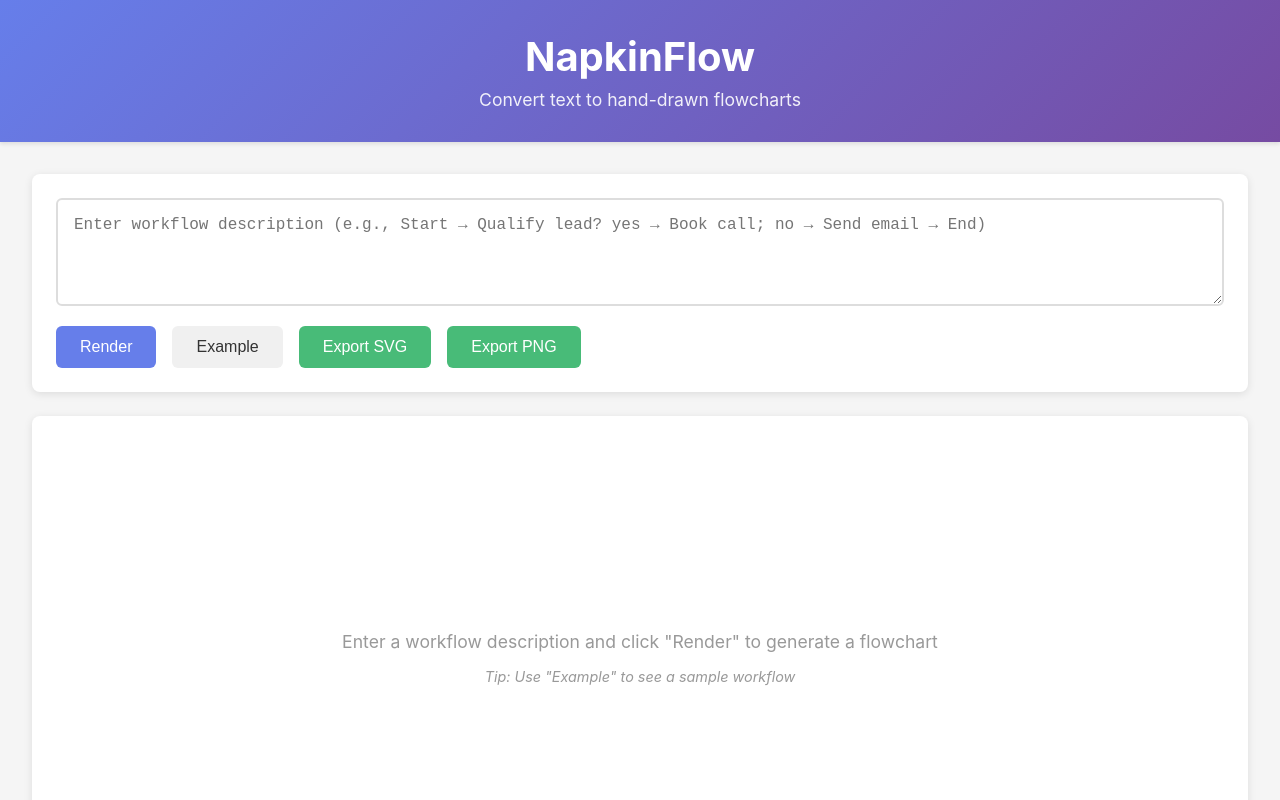
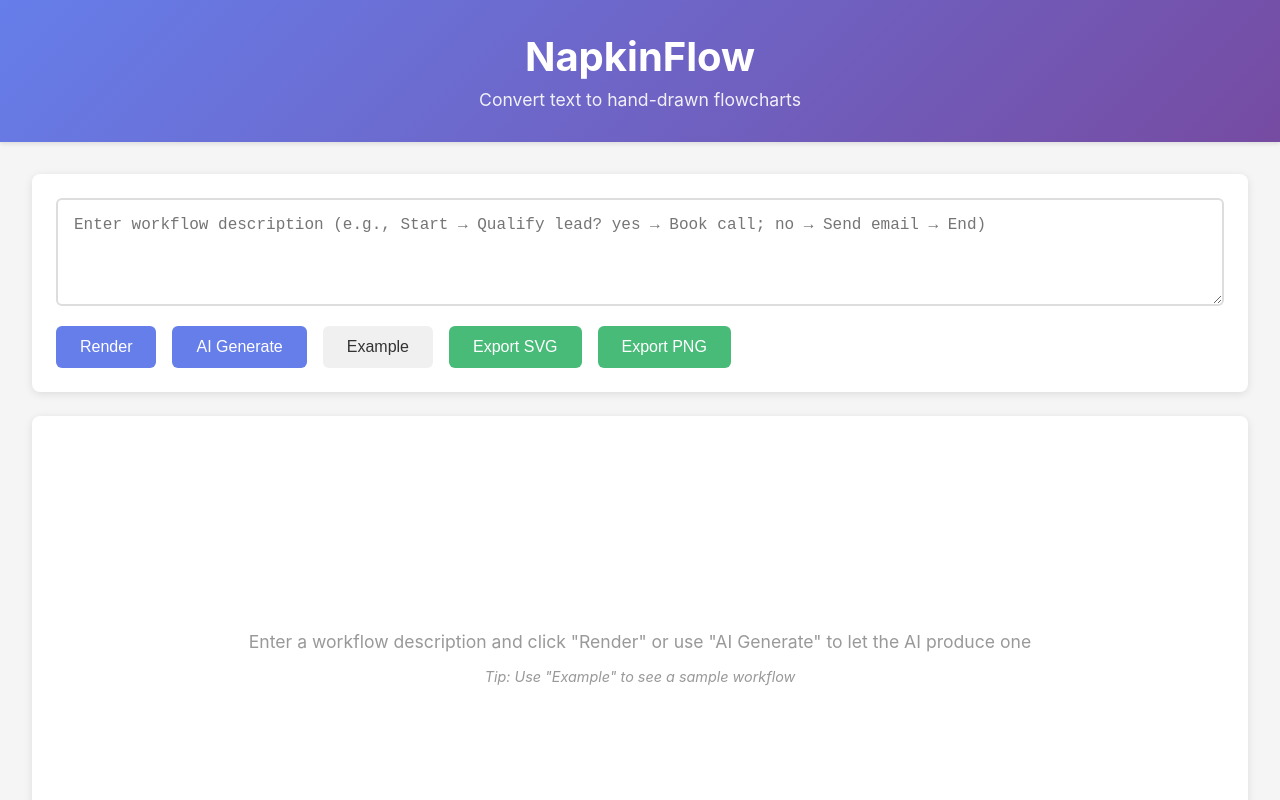
Before and after one commit to tcoffin-creator/NapkinFlow, a React (Vite) app: page / in a window 1280 px wide. Shown: the top 800 px of the page. Built offline with nearby package versions, Linux system fonts and the light colour scheme; the HTML template or start-up script is replaced by a standard one.

Commit message:
Implement AI flowchart generation feature
Added AI generation functionality to create flowcharts based on input text. Enhanced UI to include loading state and AI generate button.

```diff
--- a/src/App.jsx
+++ b/src/App.jsx
@@ -1,6 +1,7 @@
 import { useState, useCallback } from 'react';
 import FlowCanvas from './FlowCanvas';
 import { parseWorkflow } from './parser';
+import { generateFlowchartViaProxy } from './ai';
 import './styles.css';
 
 const EXAMPLE_TEXT = 'Start → Qualify lead? yes → Book call; no → Send email → End';
@@ -9,6 +10,7 @@ function App() {
   const [inputText, setInputText] = useState('');
   const [parsedData, setParsedData] = useState({ nodes: [], edges: [] });
   const [svgElement, setSvgElement] = useState(null);
+  const [loading, setLoading] = useState(false);
 
   const handleRender = () => {
     const data = parseWorkflow(inputText);
@@ -118,6 +120,31 @@ function App() {
     img.src = url;
   };
 
+  async function handleAIGenerate() {
+    if (loading) return;
+    setLoading(true);
+    try {
+      const prompt = inputText && inputText.trim().length > 0
+        ? inputText.trim()
+        : 'Create a concise 6-step flowchart for a generic small project';
+
+      // generateFlowchartViaProxy calls your /api/generate Pages Function and returns a graph { nodes, edges }
+      const graph = await generateFlowchartViaProxy(prompt);
+
+      // Basic safety check
+      if (!graph || !Array.isArray(graph.nodes) || !Array.isArray(graph.edges)) {
+        throw new Error('Invalid graph returned from AI');
+      }
+
+      setParsedData(graph);
+    } catch (err) {
+      // show a helpful error; if the proxy returned details you'll see them in err.message
+      alert('AI generation failed: ' + (err?.message || String(err)));
+    } finally {
+      setLoading(false);
+    }
+  }
+
   return (
     <div className="app">
       <header className="header">
@@ -135,10 +162,13 @@ function App() {
             rows={4}
           />
           <div className="button-group">
-            <button onClick={handleRender} className="btn btn-primary">
+            <button onClick={handleRender} className="btn btn-primary" disabled={loading}>
               Render
             </button>
-            <button onClick={handleExample} className="btn btn-secondary">
+            <button onClick={handleAIGenerate} className="btn btn-primary" disabled={loading}>
+              {loading ? 'Generating...' : 'AI Generate'}
+            </button>
+            <button onClick={handleExample} className="btn btn-secondary" disabled={loading}>
               Example
             </button>
             <button onClick={exportSVG} className="btn btn-export">
@@ -159,7 +189,7 @@ function App() {
             />
           ) : (
             <div className="placeholder">
-              <p>Enter a workflow description and click "Render" to generate a flowchart</p>
+              <p>Enter a workflow description and click "Render" or use "AI Generate" to let the AI produce one</p>
               <p className="hint">Tip: Use "Example" to see a sample workflow</p>
             </div>
           )}
```
